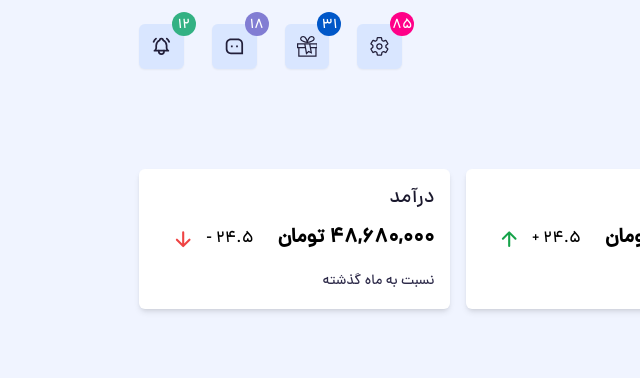
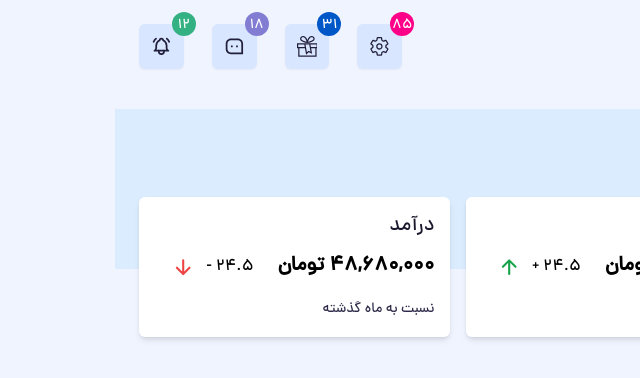
Before and after one commit to soufi-learn/dashboard-admin, a React (Vite) app: page / in a window 1280 px wide. Shown: the top 378 px of the page, without its empty margins (640-1280 px from the left). Built offline with nearby package versions, Linux system fonts and the light colour scheme.

Commit message:
add box behind main title

```diff
--- a/src/pages/home/Home.jsx
+++ b/src/pages/home/Home.jsx
@@ -3,7 +3,8 @@ import Features from "../../components/features/Features";
 const Home = () => {
   return (
     <div className="mt-10">
-      <h2 className="mb-6 text-dark-main dark:text-white transition-all">
+      <div className="bg-secondary-main/10 dark:bg-secondary-dark/45 transition-all absolute right-[10%] -z-10 w-[90%] h-40"></div>
+      <h2 className="mb-6 text-dark-main dark:text-white transition-all pt-7">
         داشبورد
       </h2>
       <Features />
```
